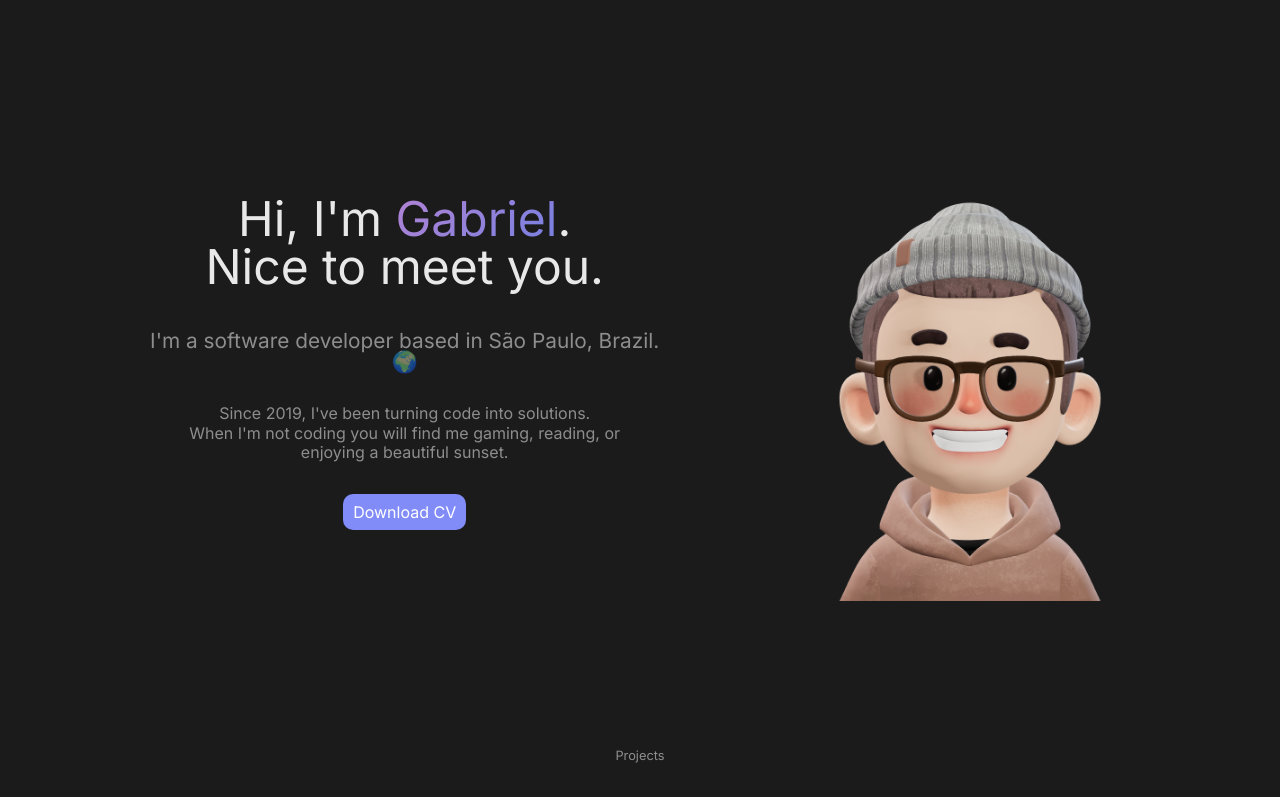
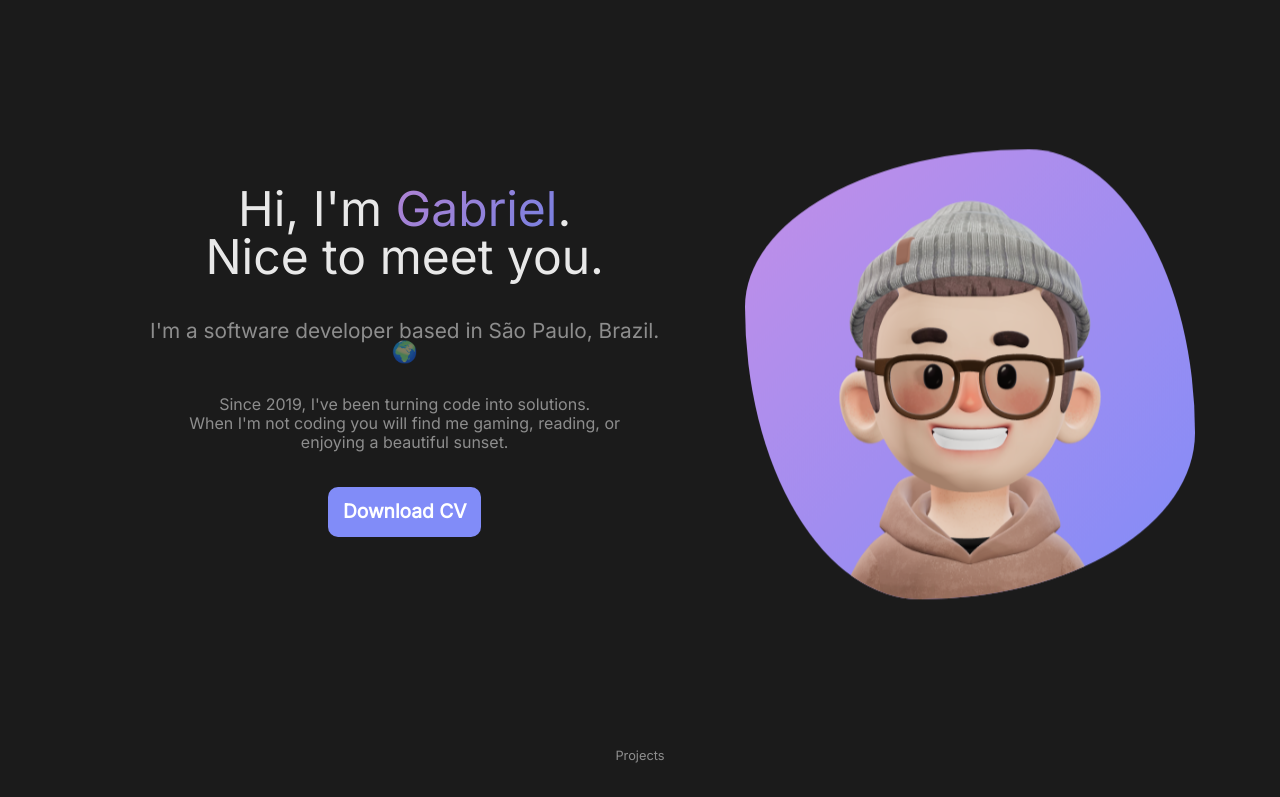
Before and after one commit to gamatosms/myPortfolio, a React (Vite) app: page / in a window 1280 px wide. Shown: the part 860-1657 px from the top of the page. Built offline with nearby package versions, Linux system fonts and the light colour scheme.

Commit message:
adicionando avatar com borda e arrumando detalhes de escrita

```diff
--- a/src/views/About/About.jsx
+++ b/src/views/About/About.jsx
@@ -14,7 +14,7 @@ export default function About() {
                     <p>Since 2019, I've been turning code into solutions. <br/>When I'm not coding you will find me gaming, reading, or enjoying a beautiful sunset.</p>
                     <button className="btn__download"><a href={resume} download="Resume">Download CV</a></button>
                 </section>
-                <div>
+                <div className="imgBorder">
                     <img className="devImg" src={devImg} alt="Image" />
                 </div>
             </main>
--- a/src/views/About/about.css
+++ b/src/views/About/about.css
@@ -45,11 +45,12 @@
 }
 .about main section button {
   margin: 1em;
-  padding: 10px;
+  padding: 15px;
   max-width: 180px;
   background-color: var(--purple-main);
   color: #fff;
-  font-size: 1rem;
+  font-size: 1.2rem;
+  font-weight: bold;
   border: none;
   border-radius: 10px;
   cursor: pointer;
@@ -66,50 +67,44 @@
   width: auto;
 }
 
-.devImg {
+.imgBorder {
+  background: linear-gradient(135deg, rgb(195, 143, 232) 0%, rgb(129, 140, 248) 100%);
   width: 450px;
   height: 450px;
+  border-radius: 63% 37% 61% 39%/35% 63% 37% 65%;
   -webkit-animation: go-down 5s ease-in-out infinite;
           animation: go-down 5s ease-in-out infinite;
 }
 
+.devImg {
+  width: 450px;
+  height: 450px;
+  border-radius: 63% 37% 61% 39%/35% 63% 37% 65%;
+}
+
 @-webkit-keyframes go-down {
   0% {
-    transform: translateY(15px);
+    transform: translateY(20px);
   }
   50% {
     transform: translateY(0);
   }
   100% {
-    transform: translateY(15px);
+    transform: translateY(20px);
   }
 }
 
 @keyframes go-down {
   0% {
-    transform: translateY(15px);
+    transform: translateY(20px);
   }
   50% {
     transform: translateY(0);
   }
   100% {
-    transform: translateY(15px);
+    transform: translateY(20px);
   }
 }
-.skillsSection {
-  width: 100%;
-}
-.skillsSection section ul {
-  display: flex;
-  align-items: center;
-  justify-content: center;
-}
-.skillsSection section ul li img {
-  padding: 15px;
-  width: 60px;
-  height: 60px;
-}
-
 @media screen and (max-width: 1024px) {
   .devImg {
     width: 300px;
--- a/src/views/About/about.scss
+++ b/src/views/About/about.scss
@@ -46,11 +46,12 @@
             }
             button {
                 margin: 1em;
-                padding: 10px;
+                padding: 15px;
                 max-width: 180px;
                 background-color: var(--purple-main);
                 color: #fff;
-                font-size: 1rem;
+                font-size: 1.2rem;
+                font-weight: bold;
                 border: none;
                 border-radius: 10px;
                 cursor: pointer;
@@ -70,36 +71,32 @@
         }
     }
 }
-
+.imgBorder {
+    background:linear-gradient(
+                  135deg,
+                  rgba(195,143,232,1) 0%,
+                  rgba(129,140,248,1) 100%
+                );
+                width: 450px;
+                height: 450px;
+    border-radius: 63% 37% 61% 39% / 35% 63% 37% 65%;
+    animation: go-down 5.0s ease-in-out infinite;
+}
 .devImg {
-    width: 500px;
-    height: 500px;
-    animation: go-down 5.0s ease-in-out infinite;
+    width: 450px;
+    height: 450px;
+    border-radius: 63% 37% 61% 39% / 35% 63% 37% 65%;
 }
 
 @keyframes go-down {
     0% {
-        transform: translateY(30px);
+        transform: translateY(20px);
     }
     50% {
         transform: translateY(0);
     }
     100% {
-        transform: translateY(30px);
-    }
-}
-
-.skillsSection {
-    width: 100%;
-    section ul {
-        display: flex;
-        align-items: center;
-        justify-content: center;
-        li img{
-            padding: 15px;
-            width: 60px;
-            height: 60px;
-        }
+        transform: translateY(20px);
     }
 }
 
--- a/src/views/Projects/Projects.jsx
+++ b/src/views/Projects/Projects.jsx
@@ -38,7 +38,7 @@ export default function Projects() {
                             <img src={stopsort} alt="" />
                             <section className="panelInfo">
                                 <span className="stacks">HTML • CSS • Bootstrap</span>
-                                <p>Sorter of letters to play STOP (Brazilian typical game).</p>
+                                <p>Sorter of letters to play STOP.</p>
                                 <button><a className="visitLink" href="https://stopsort-gaamatoss.vercel.app/" target="_blank"><BiLinkExternal size="30px" /></a></button>
                             </section>
                         </div>
@@ -48,7 +48,7 @@ export default function Projects() {
                             <img src={todo} alt="" />
                             <section className="panelInfo">
                                 <span className="stacks">HTML • CSS • Tailwind</span>
-                                <p>A simple to-do list.</p>
+                                <p>A simple to-do list app.</p>
                                 <button><a className="visitLink" href="https://justtodo-gaamatoss.vercel.app/" target="_blank"><BiLinkExternal size="30px" /></a></button>
                             </section>
                         </div>
--- a/src/views/Projects/projects.css
+++ b/src/views/Projects/projects.css
@@ -32,7 +32,7 @@
   flex-direction: row;
 }
 .projects main .projectPanel :nth-child(1) .panelContent img {
-  width: 30%;
+  width: 40%;
   height: 250px;
 }
 .projects main .projectPanel :nth-child(1) .panelContent .panelInfo {
--- a/src/views/Projects/projects.scss
+++ b/src/views/Projects/projects.scss
@@ -27,7 +27,7 @@
                     display: flex;
                     flex-direction: row;
                     img{
-                        width: 30%;
+                        width: 40%;
                         height: 250px;
                     }
                     .panelInfo{
```
Also changed, not shown: 1 other file (tests, documents, lock files or other folders).
